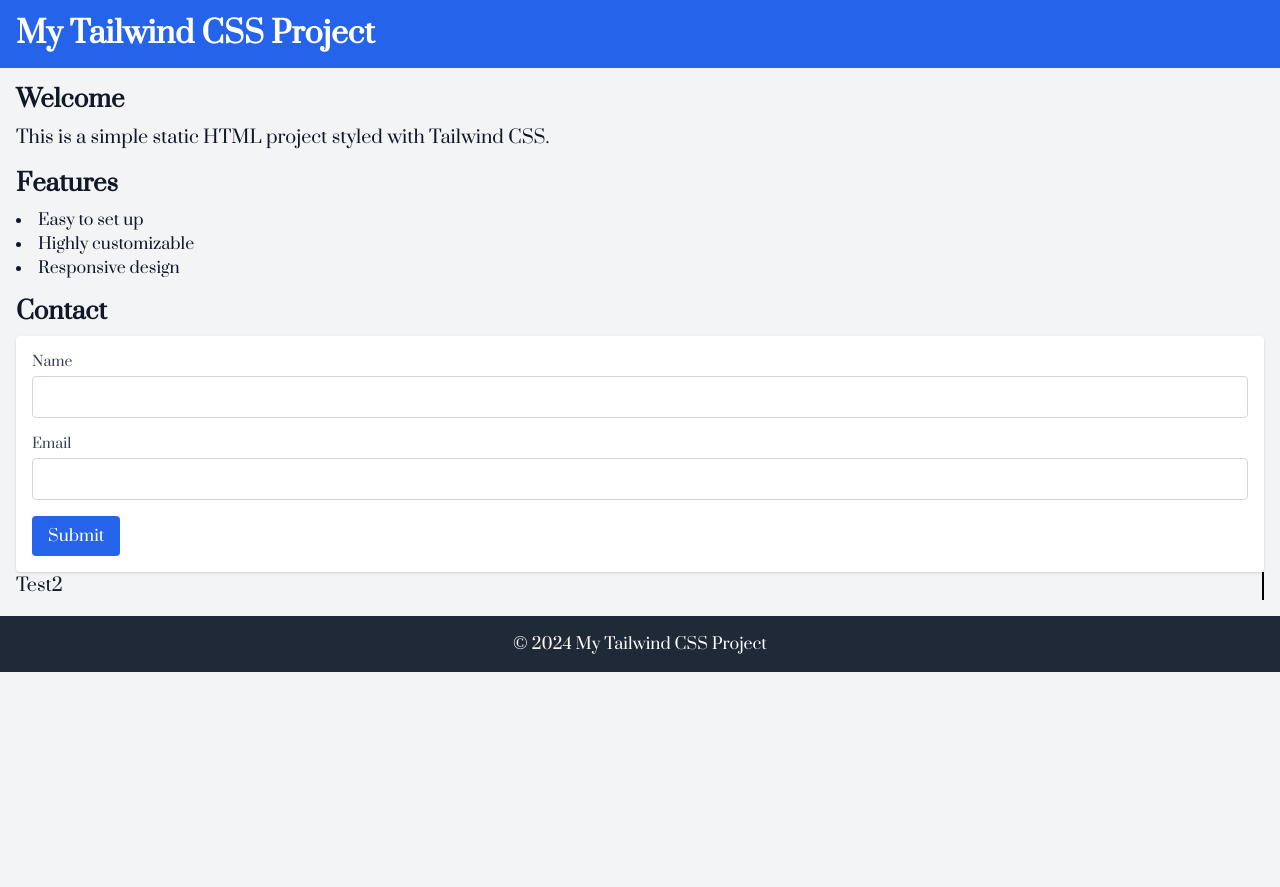
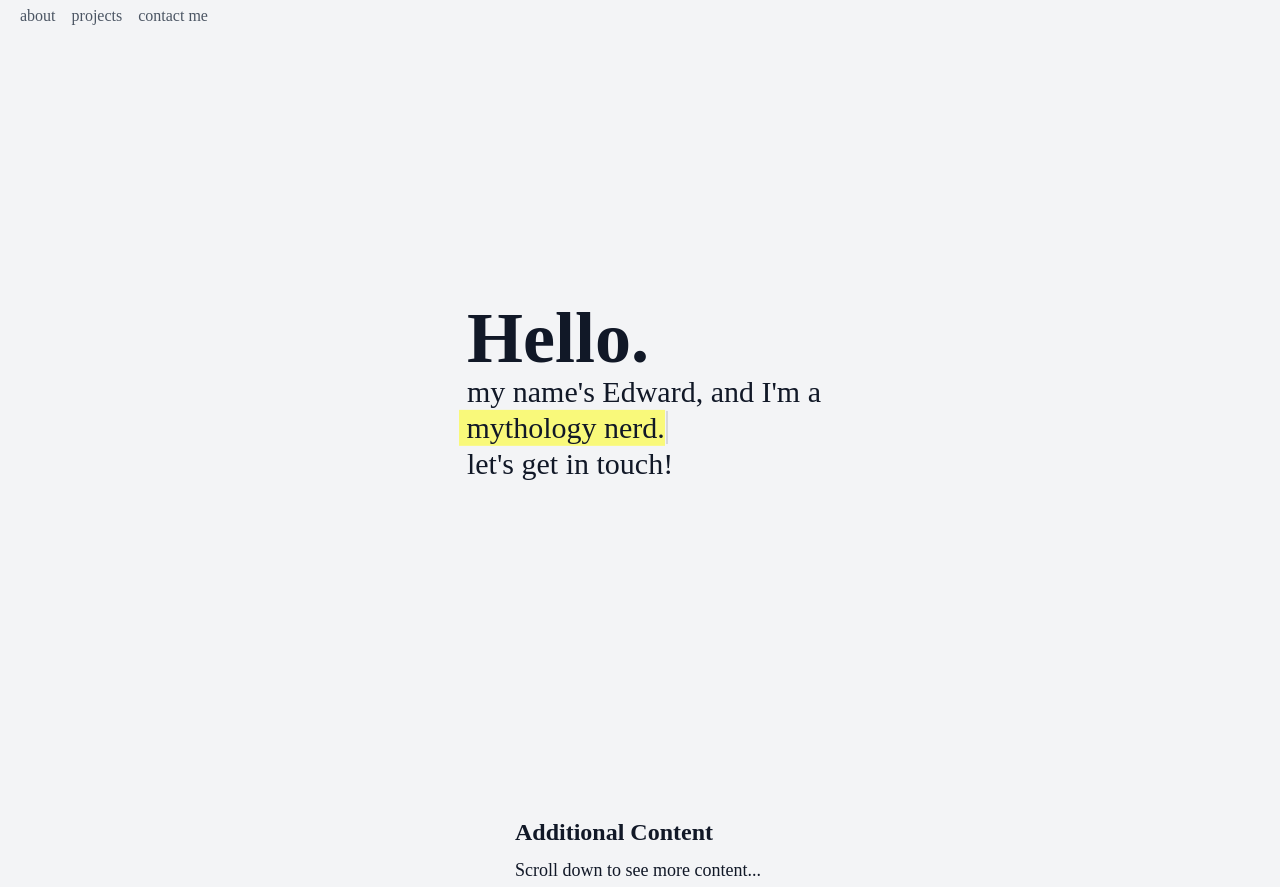
Before and after one commit to edliau/edliau.github.io, a website: page index.html in a window 1280 px wide. Shown: the top 887 px of the page. Before the commit the page ends 800 px from the top, so only its background shows below. Drawn offline with nearby package versions, Linux system fonts and the light colour scheme; a web font is replaced by a local one.

Commit message:
additional js and styling

```diff
--- a/css/styles.css
+++ b/css/styles.css
@@ -1,7 +1,47 @@
-/* styles.css */
-@font-face {
-    font-family: 'JUSTSansRegular';
-    src: url('./fonts/JUSTSansRegular.woff') format('woff'),
-         url('./fonts/JUSTSansRegular.otf') format('otf');
-    font-style: normal;
-  }
+body {
+     font-family: 'DM Serif Text', serif;
+}
+.typing-container {
+     width: 300px; /* Set a fixed width for the container */
+     position: relative;
+}
+.typing-text {
+     white-space: nowrap;
+     overflow: hidden;
+     display: inline;
+}
+
+.typing-text::before {
+     content: '';
+     position: absolute;
+     top: 50%;
+     left: 0;
+     transform: translateY(-50%);
+     width: 100%;
+     height: 110%;
+     background-color: rgba(255, 255, 0, 0.5); /* Adjust the color and opacity as needed */
+     z-index: -1;
+ }
+
+/* Border-right blinking animation */
+.typing-text::after {
+     content: '';
+     position: absolute;
+     right: -3px;
+     top: 0;
+     height: 100%;
+     border-right: 2px solid black;
+     animation: blink 0.9s infinite;
+}
+
+@keyframes blink {
+     0% {
+          opacity: 1;
+     }
+     50% {
+          opacity: 0;
+     }
+     100% {
+          opacity: 1;
+     }
+}
--- a/index.html
+++ b/index.html
@@ -3,34 +3,36 @@
 <head>
     <meta charset="UTF-8">
     <meta name="viewport" content="width=device-width, initial-scale=1.0">
-    <title>Tailwind CSS Project</title>
+    <title>edward liau</title>
     <link href="https://cdn.jsdelivr.net/npm/tailwindcss@2.2.19/dist/tailwind.min.css" rel="stylesheet">
     <link rel="preconnect" href="https://fonts.googleapis.com">
     <link rel="preconnect" href="https://fonts.gstatic.com" crossorigin>
-    <link href="https://fonts.googleapis.com/css2?family=Prata&display=swap" rel="stylesheet">
-    <style>
-        .typing-text {
-            white-space: nowrap; /* Prevent text from wrapping */
-            overflow: hidden; /* Hide overflow */
-            border-right: 2px solid black; /* Simulate typing cursor */
-        }
-        body {
-        font-family: 'Prata', serif; /* Apply Prata font to the entire document */
-        }
+    <link href="https://fonts.googleapis.com/css2?family=DM+Serif+Display:ital@0;1&display=swap" rel="stylesheet">
+    <link href="https://fonts.googleapis.com/css2?family=DM+Serif+Display&family=DM+Serif+Text:ital@0;1&display=swap" rel="stylesheet">
+    <link href="./css/styles.css" rel="stylesheet">
+</head>
+<body class="bg-gray-100 text-gray-900 flex flex-col items-center justify-center min-h-screen">
+    <!-- Fixed position header -->
+    <header class="fixed top-0 left-0 right-0 p-1 pl-5">
+        <nav class="flex justify-normal space-x-4">
+            <a href="#" class="text-gray-600 hover:text-gray-900">about</a>
+            <a href="#" class="text-gray-600 hover:text-gray-900">projects</a>
+            <a href="#" class="text-gray-600 hover:text-gray-900">contact me</a>
+        </nav>
+    </header>
 
-        .heading-font {
-            font-family: 'Prata', serif; /* Apply Prata font to specific elements */
-        }
-    </style>
-</head>
-<body class="bg-gray-100 text-gray-900">
-    <header class="bg-blue-600 p-4 text-white">
-        <h1 class="text-3xl font-bold">My Tailwind CSS Project</h1>
-    </header>
-    <main class="p-4">
+    <main class="flex flex-col items-start justify-center min-h-screen p-4">
+        <section class="mb-4 text-left">
+            <h1 class="text-7xl font-bold ml-2">Hello.</h1>
+            <h2 class="text-3xl ml-2">my name's Edward, and I'm a</h2>
+            <h2 class="text-3xl w-1000 whitespace-pre"><span class="typing-container"> <span class="typing-text"></span></span></h2>
+            <h2 class="text-3xl ml-2">let's get in touch!</h2>
+        </section>
+    </main>
+    <div class="p-4">
         <section class="mb-4">
-            <h2 class="text-2xl font-semibold mb-2">Welcome</h2>
-            <p class="text-lg">This is a simple static HTML project styled with Tailwind CSS.</p>
+            <h2 class="text-2xl font-semibold mb-2">Additional Content</h2>
+            <p class="text-lg">Scroll down to see more content...</p>
         </section>
         <section class="mb-4">
             <h2 class="text-2xl font-semibold mb-2">Features</h2>
@@ -54,19 +56,15 @@
                 <button type="submit" class="bg-blue-600 text-white py-2 px-4 rounded">Submit</button>
             </form>
         </section>
-        <!-- Text to apply typing effect -->
-        <p class="typing-text text-lg">This is a text typing effect example using JavaScript.</p>
-    </main>
-    <footer class="bg-gray-800 text-white p-4 text-center">
-        &copy; 2024 My Tailwind CSS Project
-    </footer>
+    </div>
 
     <!-- Include the typingEffect.js file -->
     <script src="./scripts/typing.js"></script>
-
     <script>
         // Call the typingEffect function with the appropriate selector and words array
-        typingEffect('.typing-text', ["Test1", "Test2", "Test3"]);
+        typingEffect('.typing-text', ["UI/UX enthusiast.", "contract bridge player.", "Golden State Warriors fan.",
+        "prospective developer.", "boygenius stan.", "part-time barista.", "hip-hop enjoyer.", "thrift store lover.",
+        "coffee addict.", "video game fanatic.", "learning designer.", "mythology nerd.", "website maker."]);
     </script>
 </body>
 </html>
--- a/scripts/typing.js
+++ b/scripts/typing.js
@@ -1,6 +1,16 @@
+function shuffleArray(array) {
+    for (let i = array.length - 1; i > 0; i--) {
+        const j = Math.floor(Math.random() * (i + 1));
+        [array[i], array[j]] = [array[j], array[i]];
+    }
+    return array;
+}
+
 function typingEffect(textContainerSelector, words) {
+    // Shuffle the words array
+    words = shuffleArray(words);
+
     const textContainer = document.querySelector(textContainerSelector);
-
     let wordIndex = 0;
     let letterIndex = 0;
 
@@ -9,9 +19,9 @@ function typingEffect(textContainerSelector, words) {
         textContainer.textContent = currentWord.substring(0, letterIndex + 1);
         letterIndex++;
         if (letterIndex === currentWord.length) {
-            setTimeout(eraseWord, 1000);
+            setTimeout(eraseWord, 4000); // Increase delay before erasing
         } else {
-            setTimeout(typeNextWord, 200);
+            setTimeout(typeNextWord, 100); // Delay between each letter typing
         }
     }
 
@@ -20,15 +30,16 @@ function typingEffect(textContainerSelector, words) {
         textContainer.textContent = currentWord.substring(0, letterIndex);
         letterIndex--;
         if (letterIndex >= 0) {
-            setTimeout(eraseWord, 50);
+            setTimeout(eraseWord, 50); // Delay between each letter erasing
         } else {
             wordIndex++;
             if (wordIndex === words.length) {
                 wordIndex = 0;
             }
-            setTimeout(typeNextWord, 1000);
+            setTimeout(typeNextWord, 300);
         }
     }
 
+    // Initial start of typing effect
     typeNextWord();
 }
```
